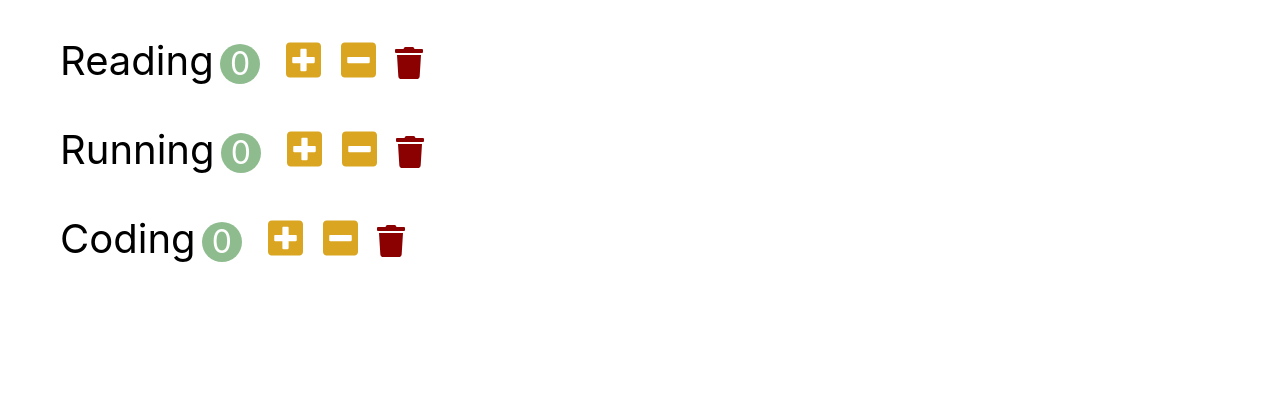
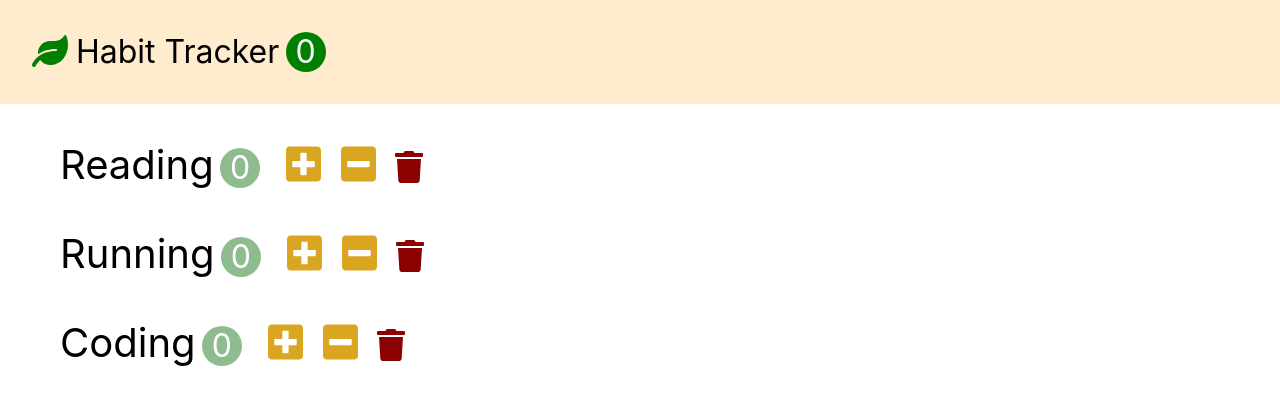
Before and after one commit to muni6983/habit-tracker, a React (Create React App) app: page / in a window 1280 px wide. Shown: the top 404 px of the page. Built offline with nearby package versions, Linux system fonts and the light colour scheme.

Commit message:
create navbar-component

```diff
--- a/src/App.css
+++ b/src/App.css
@@ -1,3 +1,31 @@
+* {
+  box-sizing: border-box;
+}
+
+.navbar {
+  font-size: 2rem;
+  padding: 1em;
+  background-color: blanchedalmond;
+}
+
+.navbar-logo {
+  color: green;
+  margin-right: 0.5rem;
+}
+
+.navbar-count {
+  display: inline-block;
+  text-align: center;
+  font-size: 2rem;
+  width: 2.5rem;
+  height: 2.5rem;
+  line-height: 2.5rem;
+  margin-left: 0.2em;
+  background-color: green;
+  color: white;
+  border-radius: 50%;
+}
+
 button {
   outline: none;
   border: 0;
--- a/src/app.jsx
+++ b/src/app.jsx
@@ -1,9 +1,50 @@
-import React from "react";
+import React, { Component } from "react";
 import "./app.css";
 import Habits from "./components/habits";
+import Navbar from "./components/navbar";
 
-function App() {
-  return <Habits></Habits>;
+class App extends Component {
+  state = {
+    habits: [
+      { id: 1, name: "Reading", count: 0 },
+      { id: 2, name: "Running", count: 0 },
+      { id: 3, name: "Coding", count: 0 },
+    ],
+  };
+  handleIncrement = (habit) => {
+    const habits = [...this.state.habits];
+    const index = habits.indexOf(habit);
+    habits[index].count++;
+    this.setState({ habits: habits });
+  };
+
+  handleDecrement = (habit) => {
+    const habits = [...this.state.habits];
+    const index = habits.indexOf(habit);
+    const count = habits[index].count - 1;
+    habits[index].count = count < 0 ? 0 : count;
+    this.setState({ habits: habits });
+  };
+
+  handleDelete = (habit) => {
+    const habits = this.state.habits.filter((item) => item.id !== habit.id);
+    this.setState({ habits: habits });
+  };
+  render() {
+    return (
+      <>
+        <Navbar
+          totalCount={this.state.habits.filter((item) => item.count > 0).length}
+        />
+        <Habits
+          habits={this.state.habits}
+          onIncrement={this.handleIncrement}
+          onDecrement={this.handleDecrement}
+          onDelete={this.handleDelete}
+        />
+      </>
+    );
+  }
 }
 
 export default App;
--- a/src/components/habits.jsx
+++ b/src/components/habits.jsx
@@ -2,44 +2,16 @@
 import Habit from "./habit";
 
 class Habits extends Component {
-  state = {
-    habits: [
-      { id: 1, name: "Reading", count: 0 },
-      { id: 2, name: "Running", count: 0 },
-      { id: 3, name: "Coding", count: 0 },
-    ],
-  };
-
-  handleIncrement = (habit) => {
-    const habits = [...this.state.habits];
-    const index = habits.indexOf(habit);
-    habits[index].count++;
-    this.setState({ habits: habits });
-  };
-
-  handleDecrement = (habit) => {
-    const habits = [...this.state.habits];
-    const index = habits.indexOf(habit);
-    const count = habits[index].count - 1;
-    habits[index].count = count < 0 ? 0 : count;
-    this.setState({ habits: habits });
-  };
-
-  handleDelete = (habit) => {
-    const habits = this.state.habits.filter((item) => item.id !== habit.id);
-    this.setState({ habits: habits });
-  };
-
   render() {
     return (
       <ul>
-        {this.state.habits.map((habit) => (
+        {this.props.habits.map((habit) => (
           <Habit
             key={habit.id}
             habit={habit}
-            onIncrement={this.handleIncrement}
-            onDecrement={this.handleDecrement}
-            onDelete={this.handleDelete}
+            onIncrement={this.props.onIncrement}
+            onDecrement={this.props.onDecrement}
+            onDelete={this.props.onDelete}
           />
         ))}
       </ul>
--- /dev/null
+++ b/src/components/navbar.jsx
@@ -0,0 +1,15 @@
+import React, { Component } from "react";
+
+class Navbar extends Component {
+  render() {
+    return (
+      <nav className="navbar">
+        <i className="navbar-logo fas fa-leaf"></i>
+        <span>Habit Tracker</span>
+        <span className="navbar-count">{this.props.totalCount}</span>
+      </nav>
+    );
+  }
+}
+
+export default Navbar;
```
